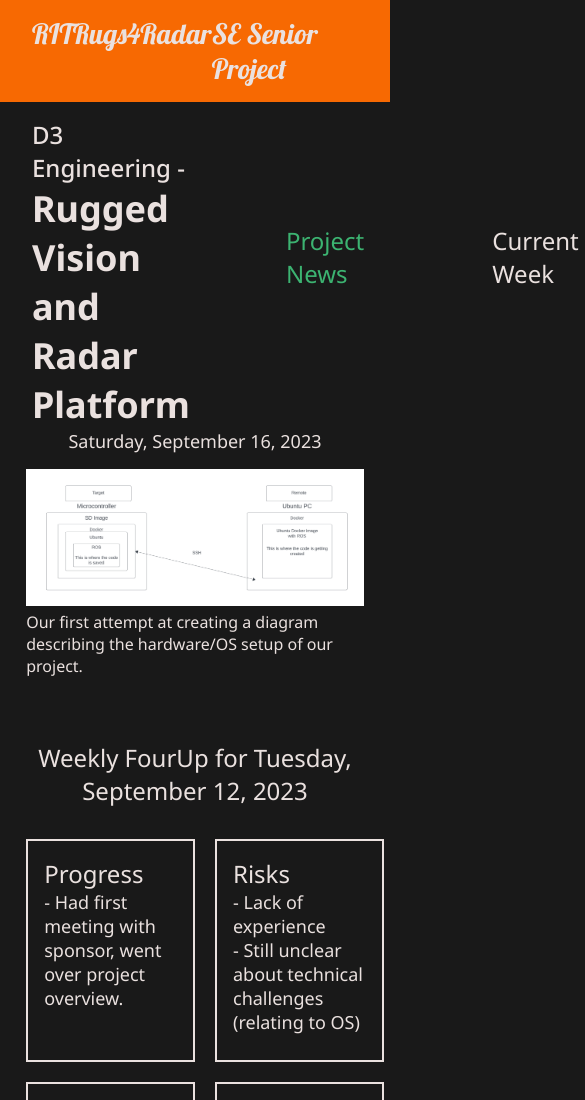
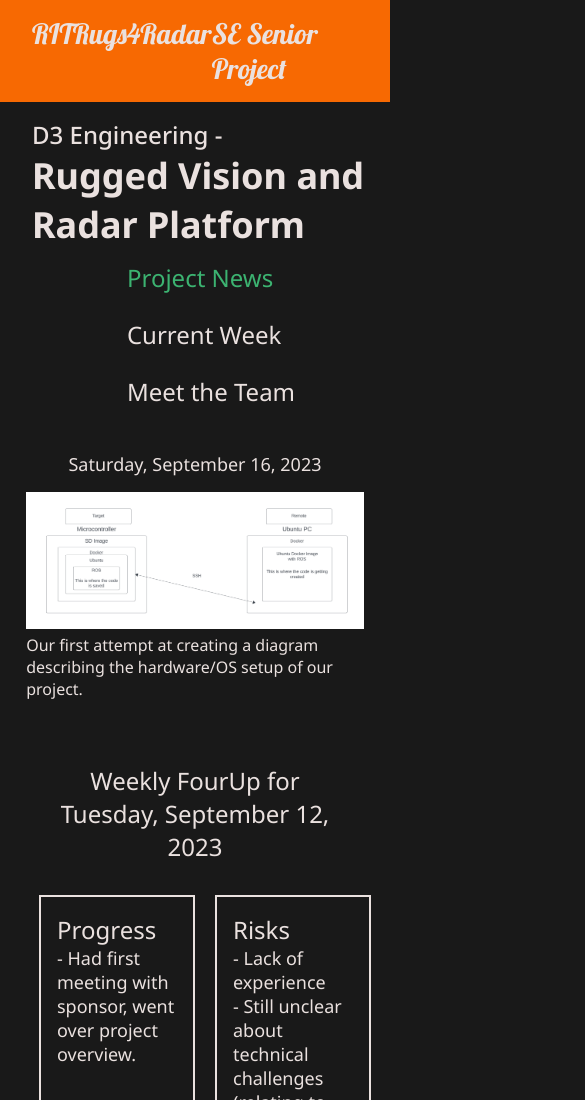
Before and after one commit to ojr4316/rugs4radar, a React (Create React App) app: page / in a window 390 px wide. Shown: the top 1100 px of the page, 585 px wide, since content can reach past the window. Built offline with nearby package versions, Linux system fonts and the light colour scheme; the HTML template or start-up script is replaced by a standard one.

Commit message:
basic mobile and page title

```diff
--- a/public/index.html
+++ b/public/index.html
@@ -7,7 +7,7 @@
     <meta name="theme-color" content="#000000" />
     <meta
       name="description"
-      content="Web site created using create-react-app"
+      content="Senior Project - Rugged Vision and Radar Platform"
     />
     <link rel="apple-touch-icon" href="%PUBLIC_URL%/logo192.png" />
     <!--
@@ -24,7 +24,7 @@
       work correctly both with client-side routing and a non-root public URL.
       Learn how to configure a non-root public URL by running `npm run build`.
     -->
-    <title>React App</title>
+    <title>Rugs4Radar</title>
   </head>
   <body>
     <noscript>You need to enable JavaScript to run this app.</noscript>
--- a/src/App.css
+++ b/src/App.css
@@ -53,3 +53,18 @@
   justify-content: center;
   align-items: center;
 }
+
+@media only screen and (max-width: 1000px) {
+  .nav, .nav-options {
+    flex-direction: column;
+  }
+
+  .nav-options {
+    padding-right: 0;
+    margin-bottom: 32px;
+  }
+
+  .nav-options p {
+    padding: 12px 0;
+  }
+}
--- a/src/FourUp.css
+++ b/src/FourUp.css
@@ -1,5 +1,5 @@
 .fourUp {
-    width: 40vmax;
+    width: 30vmax;
 }
 
 .fourUp-grid {
@@ -30,3 +30,9 @@
     font-size: 18px;
     color: var(--white);
 }
+
+@media only screen and (max-width: 1000px) {
+    .fourUp {
+        width: 80%;
+    }
+}
--- a/src/Hours.css
+++ b/src/Hours.css
@@ -12,7 +12,9 @@
 
 .hours-note {
     color: var(--white);
-    font-size: 14px;
+    font-size: 12px;
+    text-align: center;
+    padding: 8px;
 }
 
 .hours-button {
--- a/src/Team.css
+++ b/src/Team.css
@@ -31,3 +31,31 @@
     font-size: 20px;
     color: var(--green);
 }
+
+@media only screen and (max-width: 1000px) {
+    .team {
+        margin-top: 8px;
+        align-items: left;
+        width: 80%;
+    }
+
+    .team-image {
+        width: 80px;
+        height: 80px;
+        border-radius: 40px;
+        object-fit: cover;
+        margin-right: 16px;
+    }
+
+    .team-member {
+        margin-bottom: 32px;
+    }
+
+    .team-member h3 {
+        font-size: 20px;
+    }
+
+    .team-member h4{
+        font-size: 16px;
+    }
+}
--- a/src/Week.tsx
+++ b/src/Week.tsx
@@ -104,7 +104,7 @@ export default function Week() {
       {currentFourUp}
       {buildHours(getRecentHours(hours))}
       {buildHours(getTotalHours(hours), "Total Hours")}
-      <button onClick={updateHours} className="hours-button">Update Hours</button>
+      <button onClick={updateHours} className="hours-button">Update Hours*</button>
       <p className="hours-note">
         * We are using a free API to pull our hour data from a Google Sheet.
         (Please don't refresh a lot!)
```
